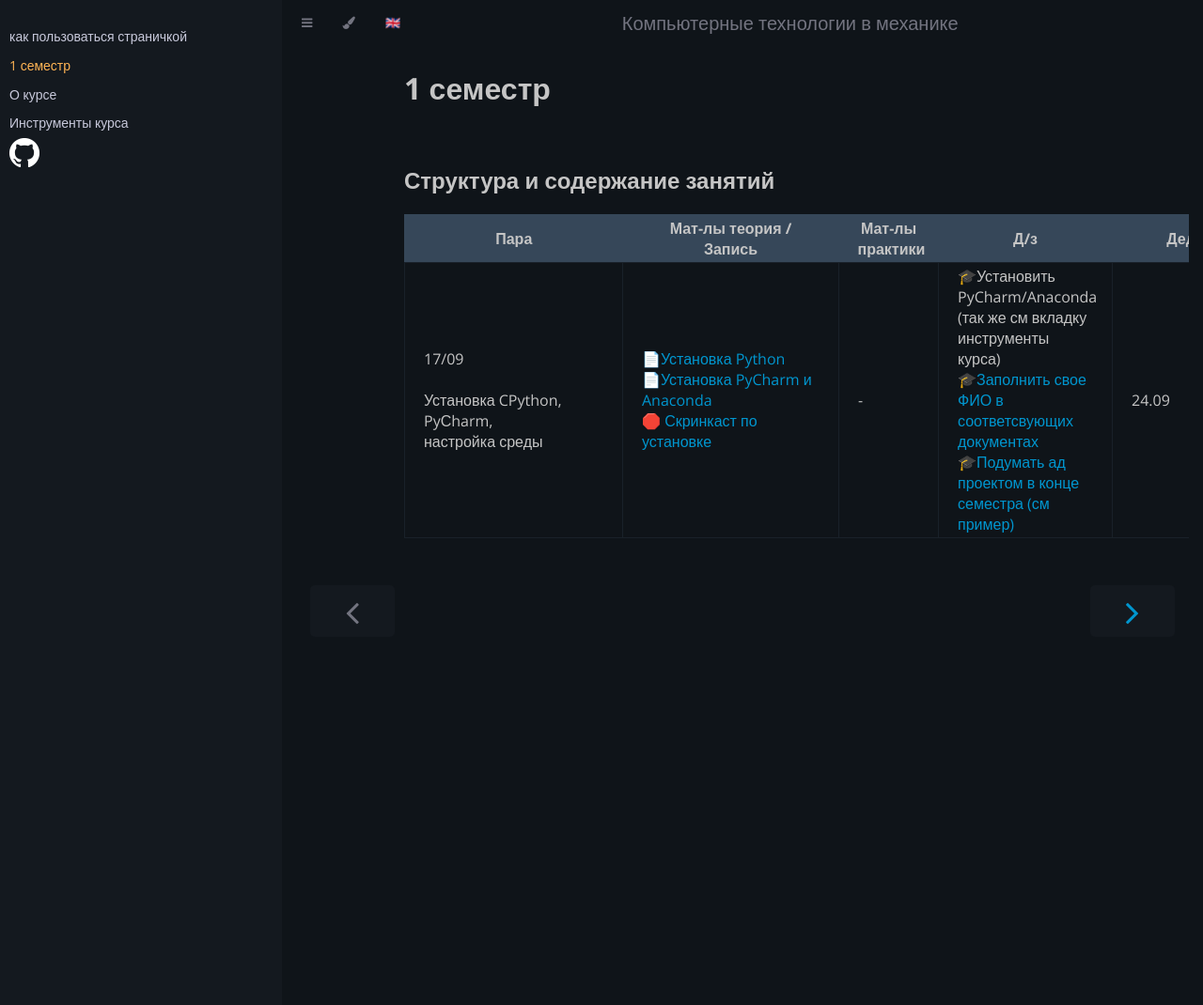
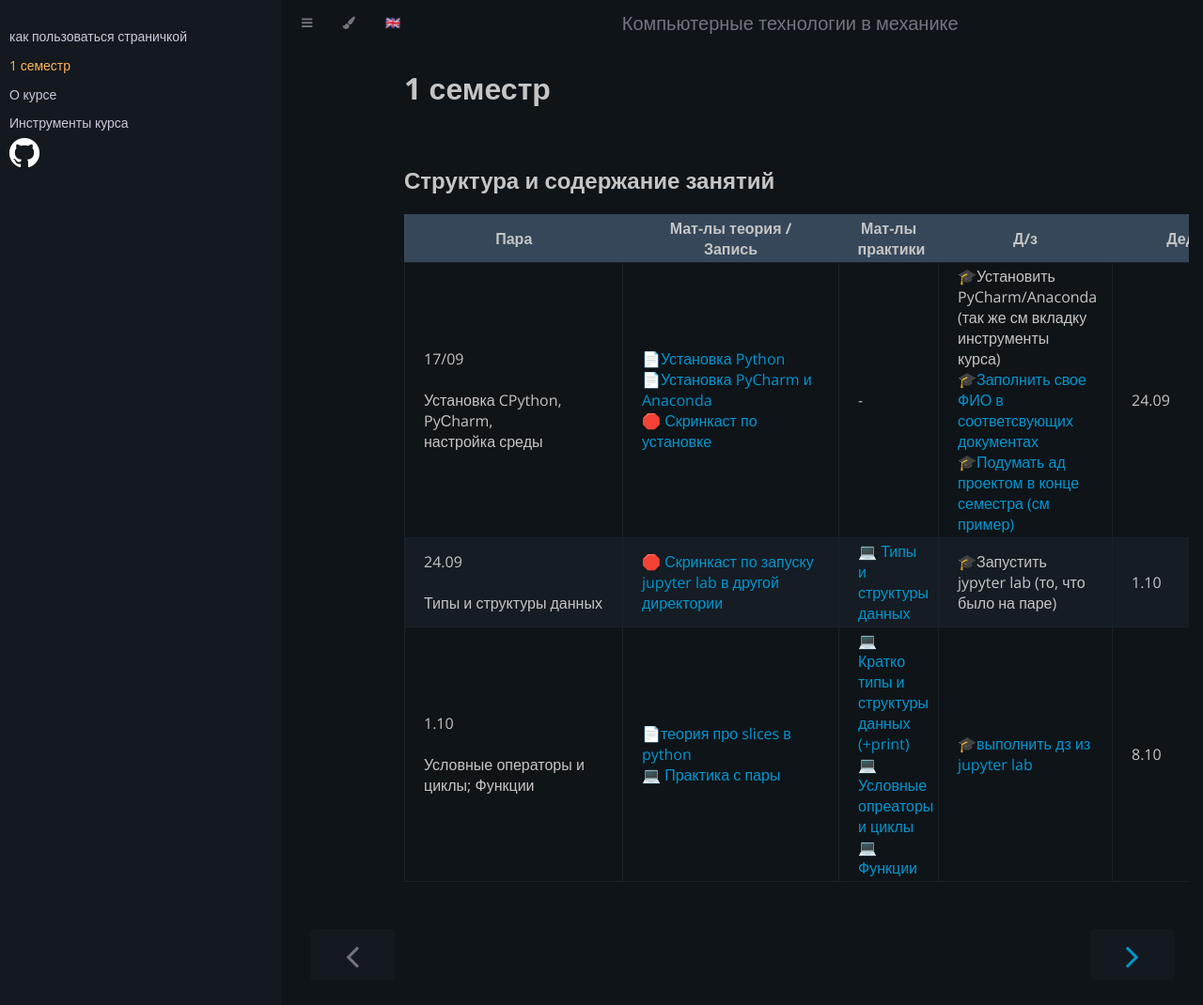
Before and after one commit to PPPmmm131313/PPPmmm131313.github.io, a Jekyll site: the page built from 1_semester.md, in a window 1280 px wide and 1094 px high. Shown: the top 1070 px of the window at 94% size. Built offline with Jekyll 4.4.1, drawn with Linux system fonts in a browser that asks for light colours; our own code applies the rules of GitHub Pages for plain Markdown files.

Commit message:
Update 1_semester.md

```diff
--- a/1_semester.md
+++ b/1_semester.md
@@ -29,5 +29,19 @@ title: 1 семестр
     <td class="tg-c3ow">🎓Установить PyCharm/Anaconda (так же см вкладку инструменты курса)<br><a href="https://drive.google.com/drive/folders/1icJClM3hsQnxlxniidZMvJD-Po713K8w" target="_blank" rel="noopener noreferrer">🎓Заполнить свое ФИО в соответсвующих документах</a><br><a href="https://docs.google.com/spreadsheets/d/1553U-B6Tma7EfMIgbIfIYDuRZcma8XhZGONlbLcb8vU/edit?usp=sharing" target="_blank" rel="noopener noreferrer">🎓Подумать ад проектом в конце семестра (см пример)</a><br></td>
     <td class="tg-c3ow">24.09</td>
 </tr>
+<tr>
+    <td class="tg-0pky">24.09<br><br>Типы и структуры данных</td>
+    <td class="tg-0pky"><a href="https://drive.google.com/file/d/1l1yatCegm1ADlj5raG9ejs23CXddvQjw/view?usp=sharing" target="_blank" rel="noopener noreferrer">🛑 Скринкаст по запуску jupyter lab в другой директории</a><br></td>
+    <td class="tg-c3ow"><a href="https://drive.google.com/file/d/17bmZYNgIUVDP-6O55xcvfSRv5qXloYUw/view?usp=sharing" target="_blank" rel="noopener noreferrer">💻 Типы и структуры данных</a><br></td>
+    <td class="tg-c3ow">🎓Запустить jypyter lab (то, что было на паре)</td>
+    <td class="tg-c3ow">1.10</td>
+  </tr>
+  <tr>
+    <td class="tg-0pky">1.10<br><br>Условные операторы и циклы; Функции</td>
+    <td class="tg-0pky"><a href="https://habr.com/ru/post/89456/" target="_blank" rel="noopener noreferrer">📄теория про slices в python </a><br> <a href="https://drive.google.com/file/d/1HHkGJlkGWeK7Rp9oYH9eksYdALa7DVcl/view?usp=sharing" target="_blank" rel="noopener noreferrer">💻 Практика с пары </a><br></td>
+    <td class="tg-c3ow"><a href="https://drive.google.com/file/d/1rAD8FSdgrhg4Guphh868IQ4qYrxiJSsl/view?usp=sharing" target="_blank" rel="noopener noreferrer">💻 Кратко типы и структуры данных (+print) </a><br><a href="https://drive.google.com/file/d/14Yi_FpdRaDkzDGsYe9azAfM30MmVoqmS/view?usp=sharing" target="_blank" rel="noopener noreferrer">💻 Условные опреаторы и циклы </a><br><a href="https://drive.google.com/file/d/1l7o41Sat3dzIXS5chQWRAordrnv469kG/view?usp=sharing" target="_blank" rel="noopener noreferrer">💻 Функции </a><br></td>
+    <td class="tg-c3ow"><a href="https://drive.google.com/file/d/1HKzEGk2s04DvjGmDQENDccgqbR08-hqu/view?usp=sharing" target="_blank" rel="noopener noreferrer">🎓выполнить дз из jupyter lab </a></td>
+    <td class="tg-c3ow">8.10</td>
+</tr>
 </tbody>
 </table>
```
